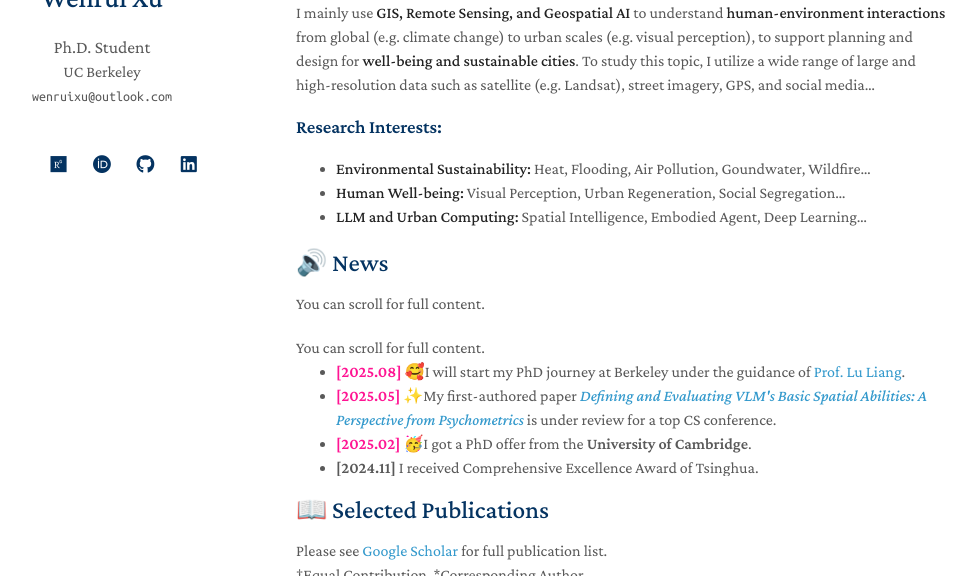
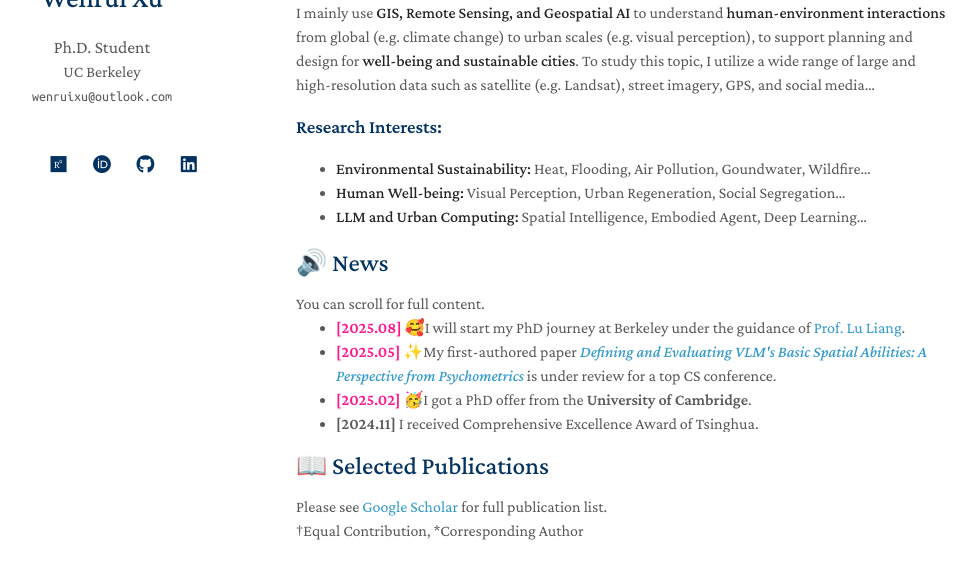
Before and after one commit to ruaruaxu/ruaruaxu.github.io, a Jekyll site: the page built from index.md, in a window 1280 px wide and 900 px high, cut to the strip 206-782 px from the top of the window. Shown: the whole strip, without its empty margins (174-1150 px from the left). Built offline with Jekyll 4.4.1, drawn with Linux system fonts in a browser that asks for light colours; a style sheet for code colours, icons or effects is not loaded.

Commit message:
Update index.md

```diff
--- a/index.md
+++ b/index.md
@@ -22,7 +22,6 @@ I mainly use **GIS, Remote Sensing, and Geospatial AI** to understand **human-en
 
 
 ## 🔊 News
-You can scroll for full content.
 
 {% include_relative _includes/news.md %}
 
```
